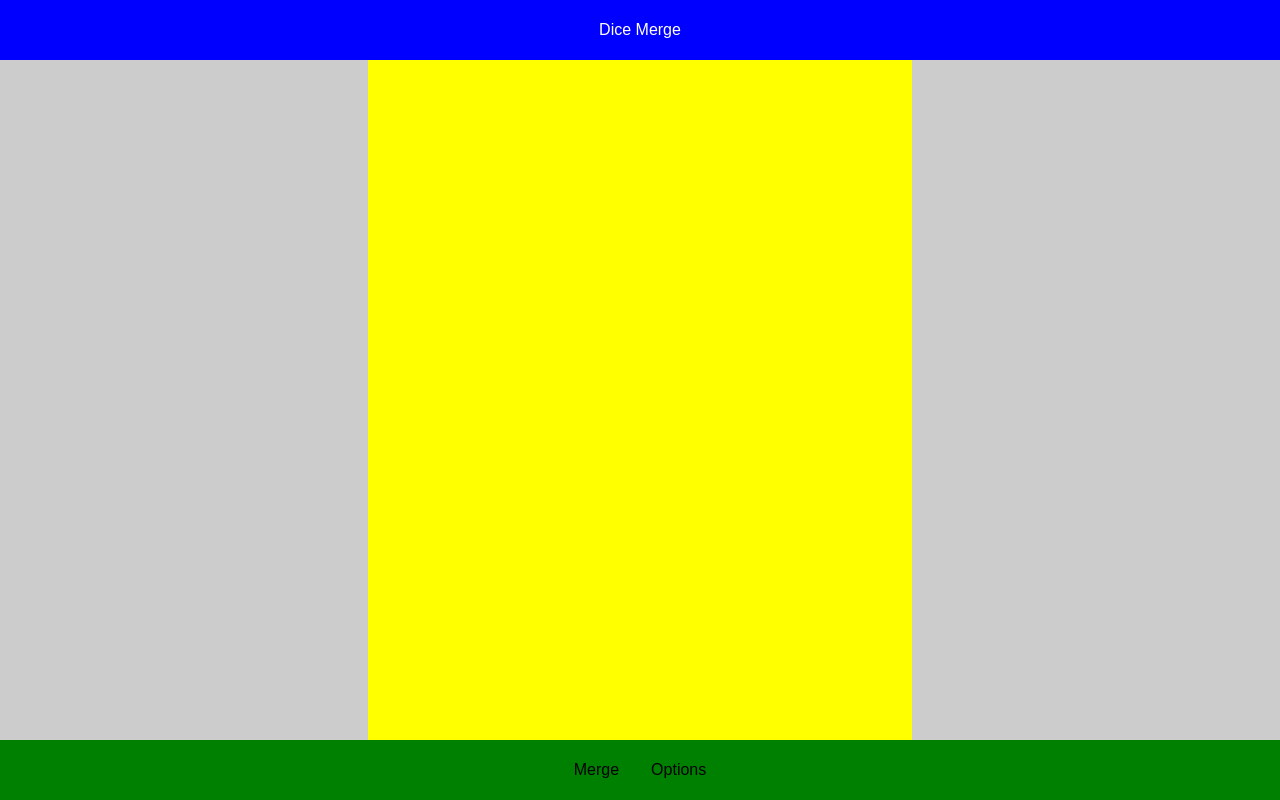
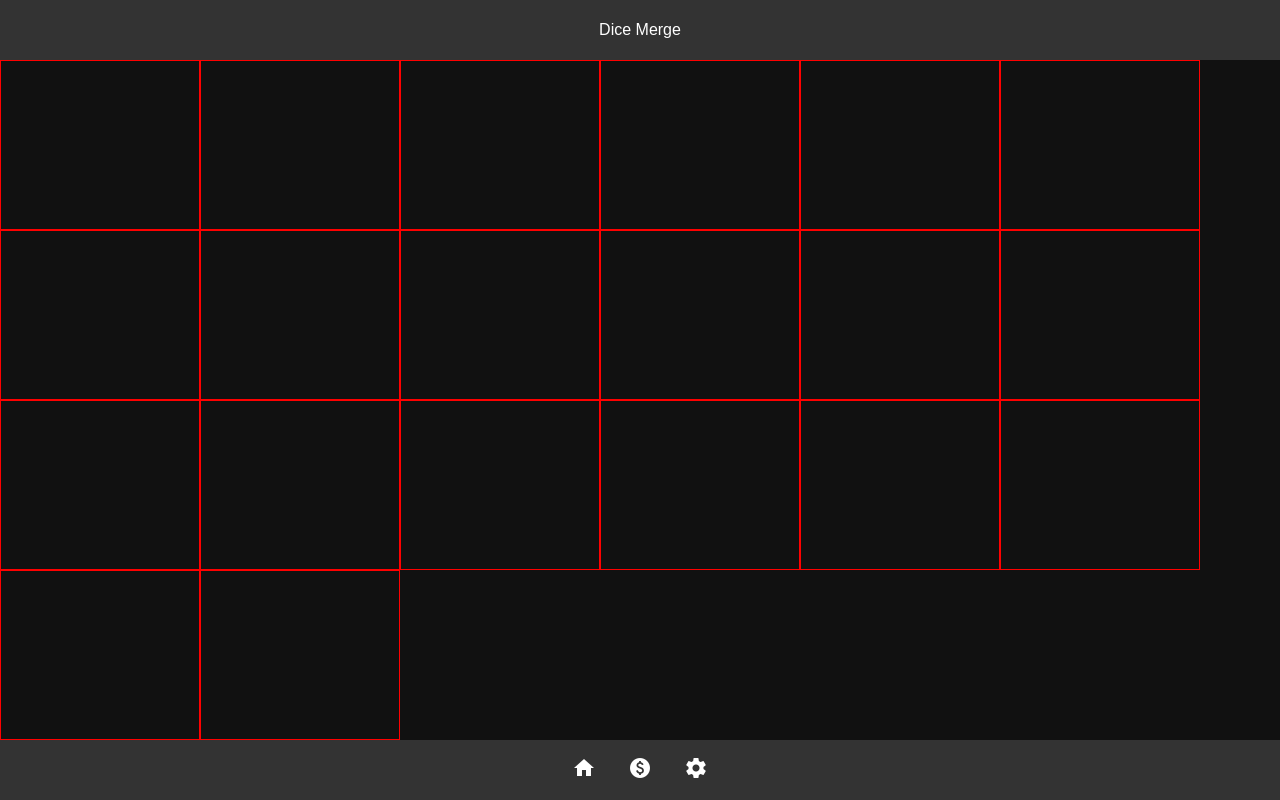
Before and after one commit to MyXoToD/dicemerge, a website with bundled scripts: page index.html in a window 1280 px wide. Built offline with nearby package versions, Linux system fonts and the light colour scheme.

Commit message:
Constructing mergables grid

```diff
--- /dev/null
+++ b/assets/javascripts/modules/config.js
@@ -0,0 +1,5 @@
+export const Config = {
+    merge: {
+        slots: 20
+    }
+}
--- a/assets/javascripts/modules/merge.js
+++ b/assets/javascripts/modules/merge.js
@@ -1,11 +1,29 @@
+import { Config } from "./config.js";
 import { Dice } from "./dice.js";
 
 export class Merge {
     constructor() {
-        console.log('Merge');
+        this.mergables = document.querySelector('.mergables');
+        this.slots = this.initSlots();
+    }
 
-        for (let i = 0; i<5; i++) {
-            new Dice();
+    initSlots() {
+        let slots = Array();
+
+        for (let i = 0; i < Config.merge.slots; i++) {
+            let slot = this.createSlot(i);
+            slots.push(slot);
+            this.mergables.append(slot);
         }
+
+        return slots;
+    }
+
+    createSlot(id) {
+        let slot = document.createElement('div');
+        slot.classList.add('mergables__slot');
+        slot.setAttribute('data-slot', id);
+
+        return slot;
     }
 }
--- a/assets/javascripts/modules/screen.js
+++ b/assets/javascripts/modules/screen.js
@@ -7,7 +7,7 @@ export class Screen {
 
         this.buttons.forEach(button => {
             button.addEventListener('click', e => {
-                let screenId = e.target.getAttribute('data-goto-screen');
+                let screenId = e.currentTarget.getAttribute('data-goto-screen');
                 this.switchScreen(screenId);
             });
         });
--- a/assets/stylesheets/scss/application.scss
+++ b/assets/stylesheets/scss/application.scss
@@ -5,6 +5,7 @@
 
 @import 'components/reset';
 @import 'components/base';
+@import 'components/fonts';
 
 @import 'components/mergables';
 @import 'components/navigation';
--- a/assets/stylesheets/scss/components/_base.scss
+++ b/assets/stylesheets/scss/components/_base.scss
@@ -1,3 +1,5 @@
 body {
     font-family: sans-serif;
+    background-color: #111;
+    color: #fff;
 }
--- /dev/null
+++ b/assets/stylesheets/scss/components/_fonts.scss
@@ -0,0 +1 @@
+@import url('https://fonts.googleapis.com/icon?family=Material+Icons');
--- a/assets/stylesheets/scss/components/_mergables.scss
+++ b/assets/stylesheets/scss/components/_mergables.scss
@@ -1,10 +1,15 @@
 .mergables {
-    background: yellow;
-    position: absolute;
-    top: 0;
-    left: 50%;
-    transform: translateX(-50%);
-    width: auto;
+    display: flex;
+    // width: 100%;
     height: 100%;
-    aspect-ratio: 4/5;
+    flex-direction: row;
+    justify-content: stretch;
+    flex-wrap: wrap;
+
+    &__slot {
+        flex: 1 1 max(10vw, 200px);
+        min-width: max(10vw, 200px);
+        max-width: min(10vw, 200px);
+        border: 1px solid red;
+    }
 }
--- a/assets/stylesheets/scss/components/_navigation.scss
+++ b/assets/stylesheets/scss/components/_navigation.scss
@@ -4,12 +4,13 @@
     bottom: 0;
     width: 100%;
     height: var(--navigationHeight);
-    background-color: green;
+    background-color: #333;
     display: flex;
     justify-content: center;
     align-items: center;
 
     &__button {
         margin: 1rem;
+        cursor: pointer;
     }
 }
--- a/assets/stylesheets/scss/components/_screen.scss
+++ b/assets/stylesheets/scss/components/_screen.scss
@@ -6,7 +6,6 @@
     bottom: var(--navigationHeight);
     width: 100%;
     height: calc(100vh - var(--topbarHeight) - var(--navigationHeight));
-    background-color: #ccc;
     display: none;
     justify-content: center;
     align-items: center;
--- a/assets/stylesheets/scss/components/_topbar.scss
+++ b/assets/stylesheets/scss/components/_topbar.scss
@@ -7,6 +7,5 @@
     display: flex;
     justify-content: center;
     align-items: center;
-    background: blue;
-    color: #fff;
+    background-color: #333;
 }
--- a/gulpfile.js
+++ b/gulpfile.js
@@ -6,7 +6,8 @@ const browsersync = require('browser-sync').create();
 
 const paths = {
     scss: 'assets/stylesheets/scss/',
-    css: 'assets/stylesheets/'
+    css: 'assets/stylesheets/',
+    js: 'assets/javascripts/'
 }
 
 function scssTask() {
--- a/index.html
+++ b/index.html
@@ -22,8 +22,9 @@
     </section>
 
     <nav class="navigation">
-        <div class="navigation__button" data-goto-screen="merge">Merge</div>
-        <div class="navigation__button" data-goto-screen="options">Options</div>
+        <div class="navigation__button" data-goto-screen="merge"><span class="material-icons">home</span></div>
+        <div class="navigation__button" data-goto-screen="upgrade"><span class="material-icons">paid</span></div>
+        <div class="navigation__button" data-goto-screen="options"><span class="material-icons">settings</span></div>
     </nav>
 
     <script src="/assets/javascripts/application.js" type="module"></script>
```
Also changed, not shown: assets/stylesheets/application.css.
